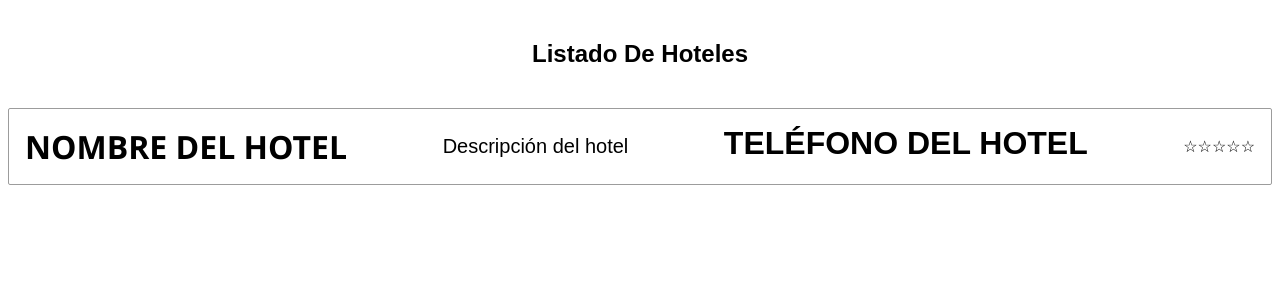
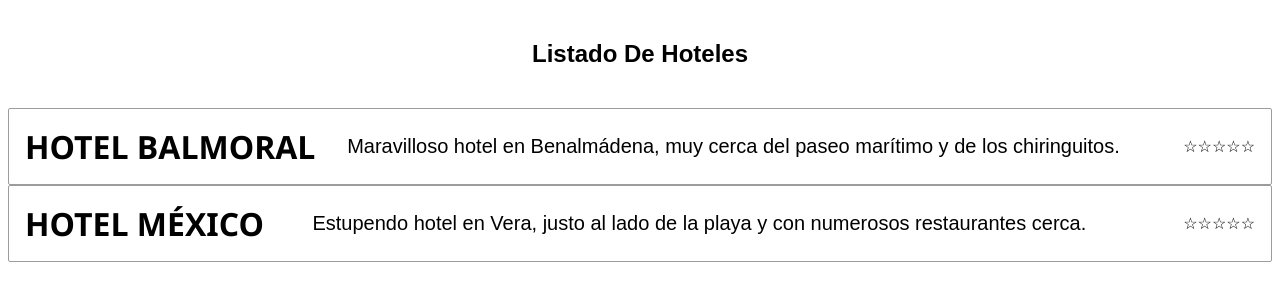
Before and after one commit to conchaasensio/bootcamp-js-laboratotio, a plain HTML site: page modulo-0/index.html in a window 1280 px wide. Drawn offline with Linux system fonts and the light colour scheme.

Commit message:
Add hotels information

```diff
--- a/modulo-0/index.html
+++ b/modulo-0/index.html
@@ -14,9 +14,27 @@
       </div>
       <div class="hotels-body">
         <div class="hotel-item">
-          <span class="hotel-name">Nombre del hotel</span>
-          <span class="hotel-description">Descripción del hotel</span>
-          <span class="hotel-telephone">Teléfono del hotel</span>
+          <span class="hotel-name">Hotel balmoral</span>
+          <span class="hotel-description"
+            >Maravilloso hotel en Benalmádena, muy cerca del paseo marítimo y de
+            los chiringuitos.</span
+          >
+          <span class="hotel-telephone"></span>
+          <div class="hotel-rating">
+            <span>&#9734;</span>
+            <span>&#9734;</span>
+            <span>&#9734;</span>
+            <span>&#9734;</span>
+            <span>&#9734;</span>
+          </div>
+        </div>
+        <div class="hotel-item">
+          <span class="hotel-name">Hotel méxico</span>
+          <span class="hotel-description"
+            >Estupendo hotel en Vera, justo al lado de la playa y con numerosos
+            restaurantes cerca.</span
+          >
+          <span class="hotel-telephone"></span>
           <div class="hotel-rating">
             <span>&#9734;</span>
             <span>&#9734;</span>
```
